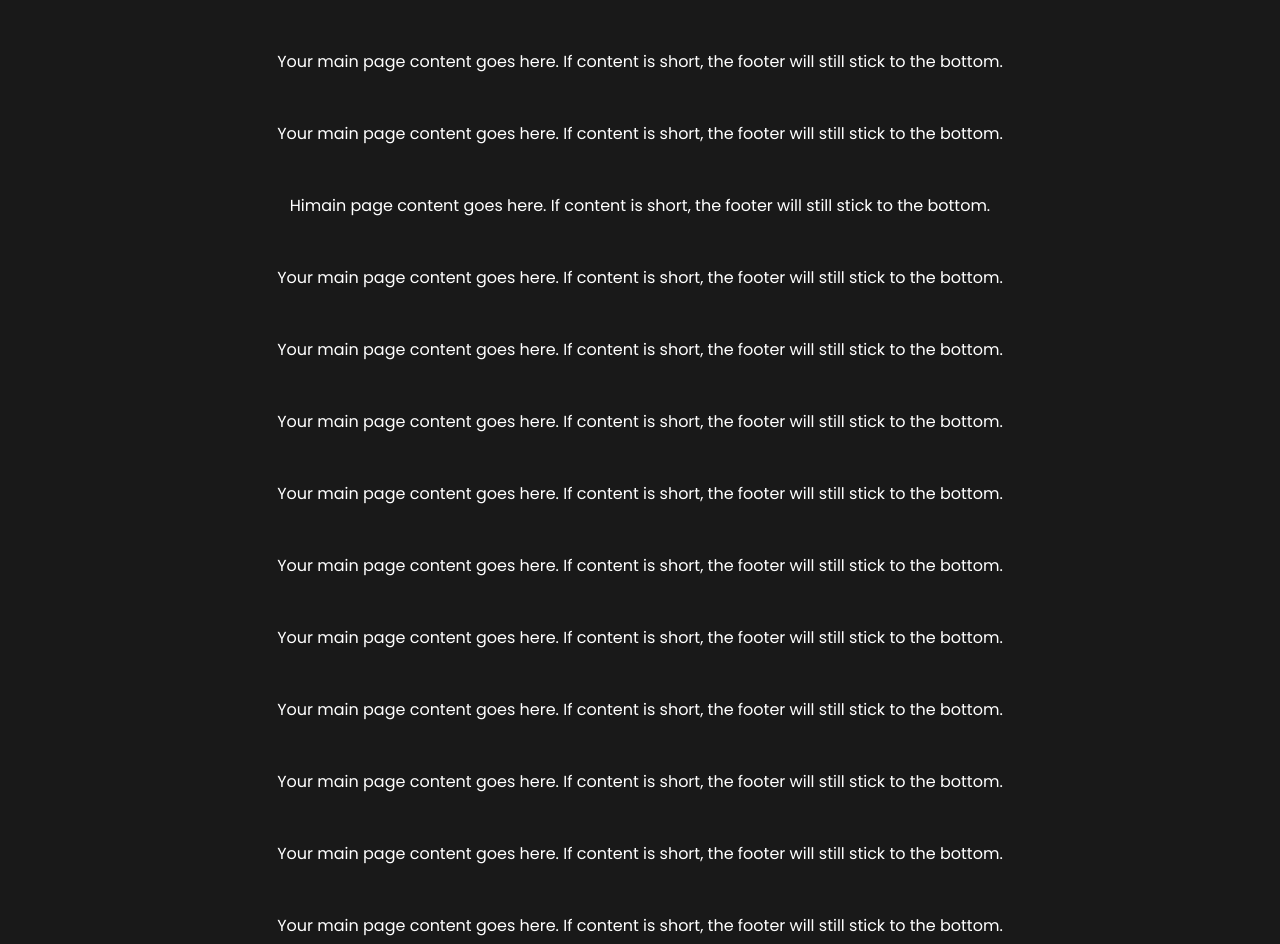
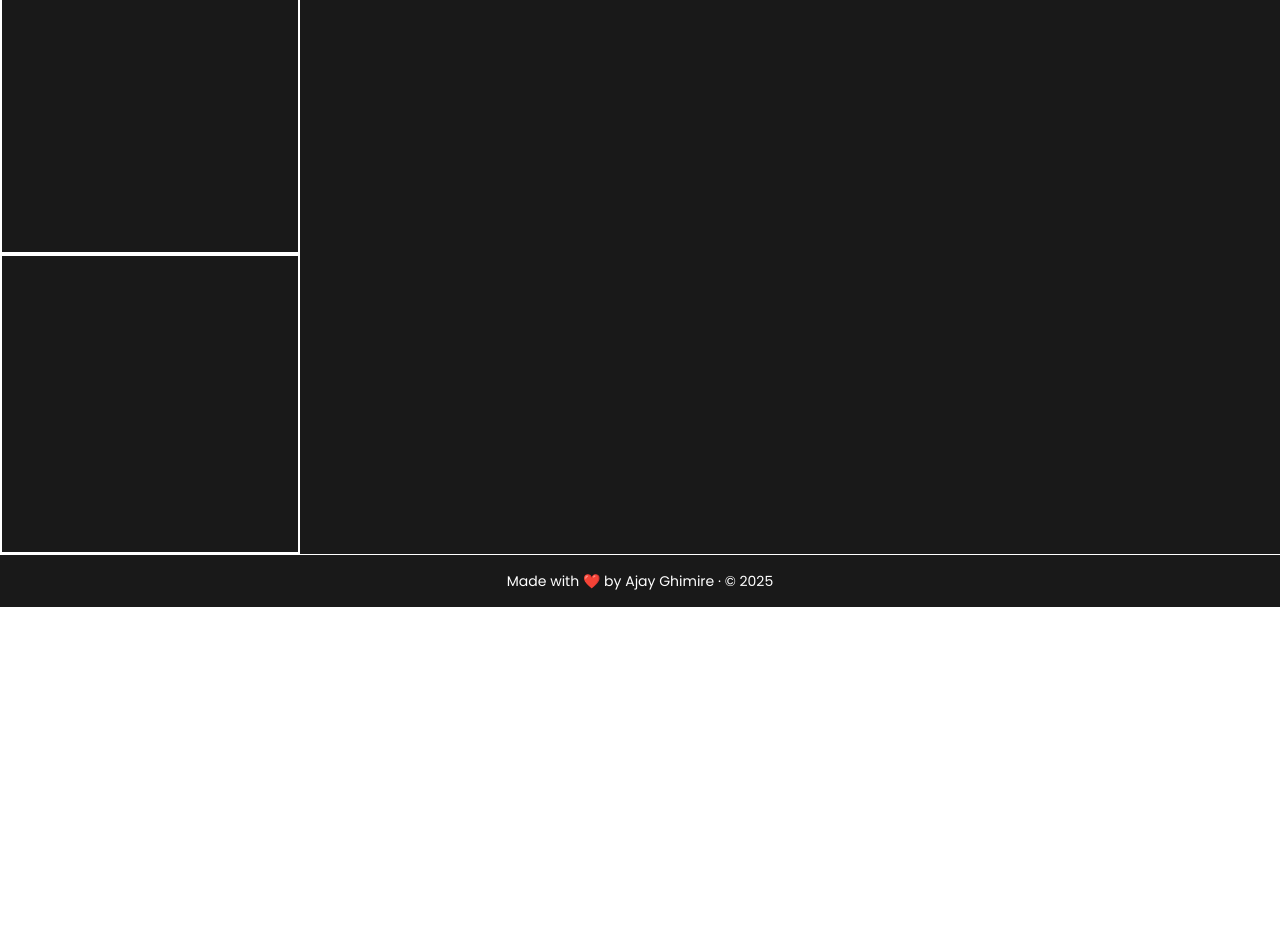
Before and after one commit to AjayGhimire1998/camcominiapps, a React (Vite) app: page / in a window 1280 px wide. Shown: the part 148-1092 px from the top of the page. After the commit the page ends 800 px from the top, so only its background shows below. Built offline with nearby package versions, Linux system fonts and the light colour scheme.

Commit message:
new styles

```diff
--- a/package.json
+++ b/package.json
@@ -14,6 +14,7 @@
     "lucide-react": "^0.553.0",
     "react": "^19.1.1",
     "react-dom": "^19.1.1",
+    "react-router-dom": "^7.9.5",
     "tailwindcss": "^4.1.17"
   },
   "devDependencies": {
--- a/src/App.jsx
+++ b/src/App.jsx
@@ -3,12 +3,18 @@ import Header from "./layouts/Header";
 import Footer from "./layouts/Footer";
 import Home from "./pages/Home/Home";
 import { DarkModeProvider } from "./contexts/DarkModeContext";
+import { BrowserRouter, Routes, Route } from "react-router-dom";
 function App() {
   return (
-    <div className="dark:bg-[#191919] dark:text-white">
+    <div className="dark:bg-[#191919] dark:text-white flex flex-col">
       <DarkModeProvider>
         <Header />
-        <Home />
+        <main className="max-w-7xl grow">
+          <Routes>
+            <Route path="/" element={<Home />} />
+            <Route path="/about" element={<Home />} />
+          </Routes>
+        </main>
         <Footer />
       </DarkModeProvider>
     </div>
--- a/src/layouts/Footer.jsx
+++ b/src/layouts/Footer.jsx
@@ -2,7 +2,7 @@ import React from "react";
 
 const Footer = () => {
   return (
-    <footer className=" bottom-0 w-full flex justify-center text-center text-sm p-4 border-t">
+    <footer className=" w-full flex justify-center text-center text-sm p-4 border-t">
       Made with ❤️ by Ajay Ghimire · © 2025
     </footer>
   );
--- a/src/layouts/Header.jsx
+++ b/src/layouts/Header.jsx
@@ -1,13 +1,14 @@
-import React from "react";
 import DarkModeToggle from "../ui/DarkModeToggle";
-import { DarkModeContext } from "../contexts/DarkModeContext";
+import { Link } from "react-router-dom";
 
 const Header = () => {
   return (
     <header className="top-0 sticky w-full bg-white dark:bg-[#191919] dark:text-white z-50 flex justify-center ">
       <div className="w-7xl flex justify-between items-center align-middle p-6 border-b">
         <div>
-          <h2 className="font-extrabold text-[35px] ">MiniAPPS</h2>
+          <Link to="/" className="font-extrabold text-[35px]">
+            MiniAPPS
+          </Link>
         </div>
 
         <div className="flex justify-center">
--- a/src/main.jsx
+++ b/src/main.jsx
@@ -2,9 +2,12 @@ import { StrictMode } from "react";
 import { createRoot } from "react-dom/client";
 import "./index.css";
 import App from "./App.jsx";
+import { BrowserRouter } from "react-router-dom";
 
 createRoot(document.getElementById("root")).render(
   <StrictMode>
-    <App />
+    <BrowserRouter>
+      <App />
+    </BrowserRouter>
   </StrictMode>
 );
--- a/src/pages/Home/Home.jsx
+++ b/src/pages/Home/Home.jsx
@@ -1,98 +1,12 @@
+import { Calculator } from "lucide-react";
 import React from "react";
 
 const Home = () => {
   return (
-    <div className="">
-      <main className="flex-1 p-6">
-        <p>
-          Hie. If content is short, the footer will still stick to the bottom.
-        </p>
-      </main>
-      <main className="flex-1 p-6">
-        <p>
-          Your main page content goes here. If content is short, the footer will
-          still stick to the bottom.
-        </p>
-      </main>
-      <main className="flex-1 p-6">
-        <p>
-          Your main page content goes here. If content is short, the footer will
-          still stick to the bottom.
-        </p>
-      </main>
-      <main className="flex-1 p-6">
-        <p>
-          Himain page content goes here. If content is short, the footer will
-          still stick to the bottom.
-        </p>
-      </main>
-      <main className="flex-1 p-6">
-        <p>
-          Your main page content goes here. If content is short, the footer will
-          still stick to the bottom.
-        </p>
-      </main>
-      <main className="flex-1 p-6">
-        <p>
-          Your main page content goes here. If content is short, the footer will
-          still stick to the bottom.
-        </p>
-      </main>
-      <main className="flex-1 p-6">
-        <p>
-          Your main page content goes here. If content is short, the footer will
-          still stick to the bottom.
-        </p>
-      </main>
-      <main className="flex-1 p-6">
-        <p>
-          Your main page content goes here. If content is short, the footer will
-          still stick to the bottom.
-        </p>
-      </main>
-      <main className="flex-1 p-6">
-        <p>
-          Your main page content goes here. If content is short, the footer will
-          still stick to the bottom.
-        </p>
-      </main>
-      <main className="flex-1 p-6">
-        <p>
-          Your main page content goes here. If content is short, the footer will
-          still stick to the bottom.
-        </p>
-      </main>
-      <main className="flex-1 p-6">
-        <p>
-          Your main page content goes here. If content is short, the footer will
-          still stick to the bottom.
-        </p>
-      </main>
-      <main className="flex-1 p-6">
-        <p>
-          Your main page content goes here. If content is short, the footer will
-          still stick to the bottom.
-        </p>
-      </main>
-      <main className="flex-1 p-6">
-        <p>
-          Your main page content goes here. If content is short, the footer will
-          still stick to the bottom.
-        </p>
-      </main>
-      <main className="flex-1 p-6">
-        <p>
-          Your main page content goes here. If content is short, the footer will
-          still stick to the bottom.
-        </p>
-      </main>
-      <main className="flex-1 p-6">
-        <p>
-          Your main page content goes here. If content is short, the footer will
-          still stick to the bottom.
-        </p>
-      </main>
-    </div>
+    <main className="">
+      <div className="h-[300px] w-[300px] border-2"></div>
+      <div className="h-[300px] w-[300px] border-2"></div>
+    </main>
   );
 };
 
--- a/src/ui/DarkModeToggle.jsx
+++ b/src/ui/DarkModeToggle.jsx
@@ -7,7 +7,7 @@ const DarkModeToggle = () => {
   return (
     <button
       onClick={toggleMode}
-      className={`relative inline-flex h-8 w-16 items-center rounded-full transition-colors duration-300 ${
+      className={`cursor-pointer relative inline-flex h-8 w-16 items-center rounded-full transition-colors duration-300 ${
         darkMode
           ? "bg-gray-700 shadow-2xl shadow-white   "
           : "bg-gray-900 shadow-2xl shadow-yellow-400"
```
Also changed, not shown: 1 other file (tests, documents, lock files or other folders).
